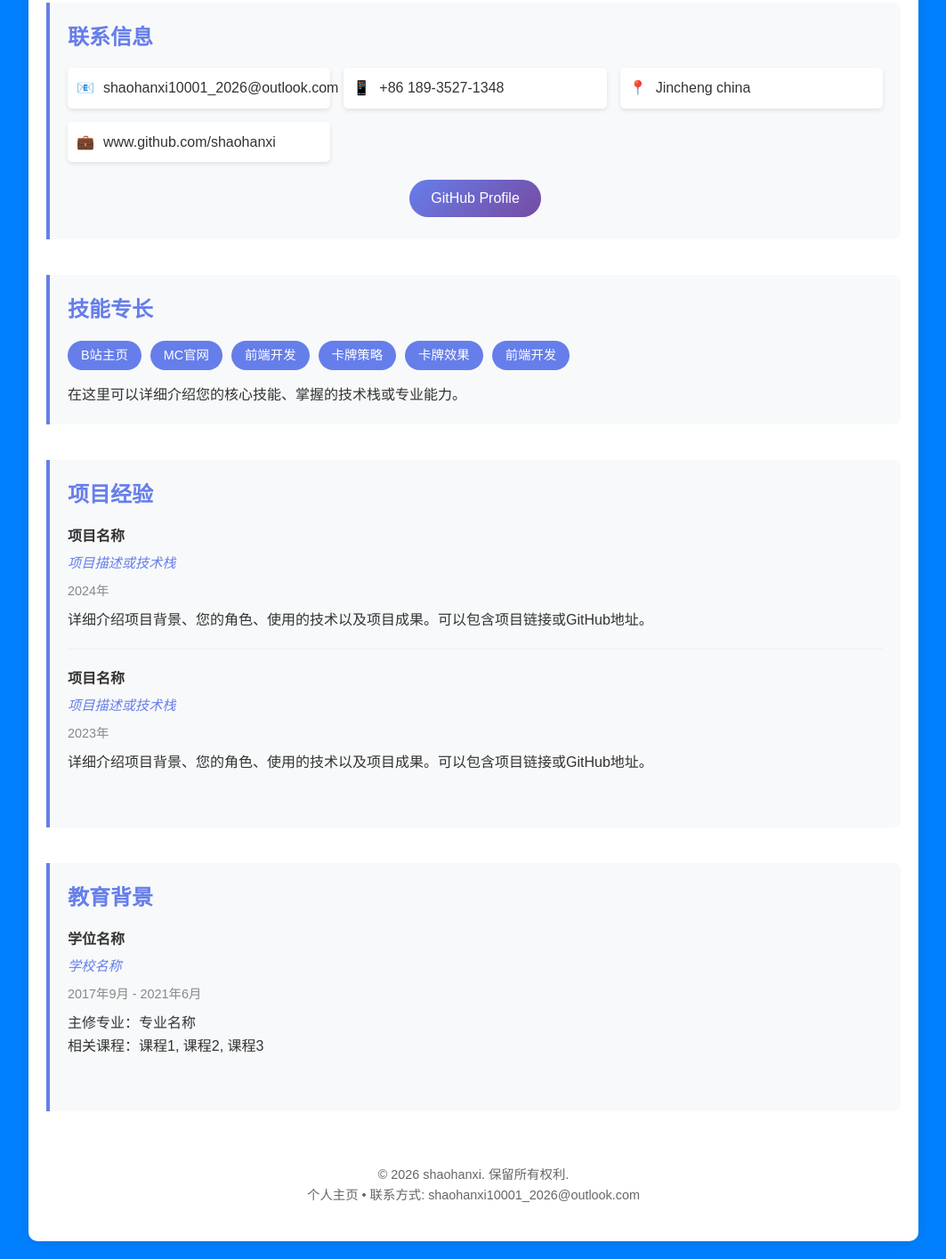
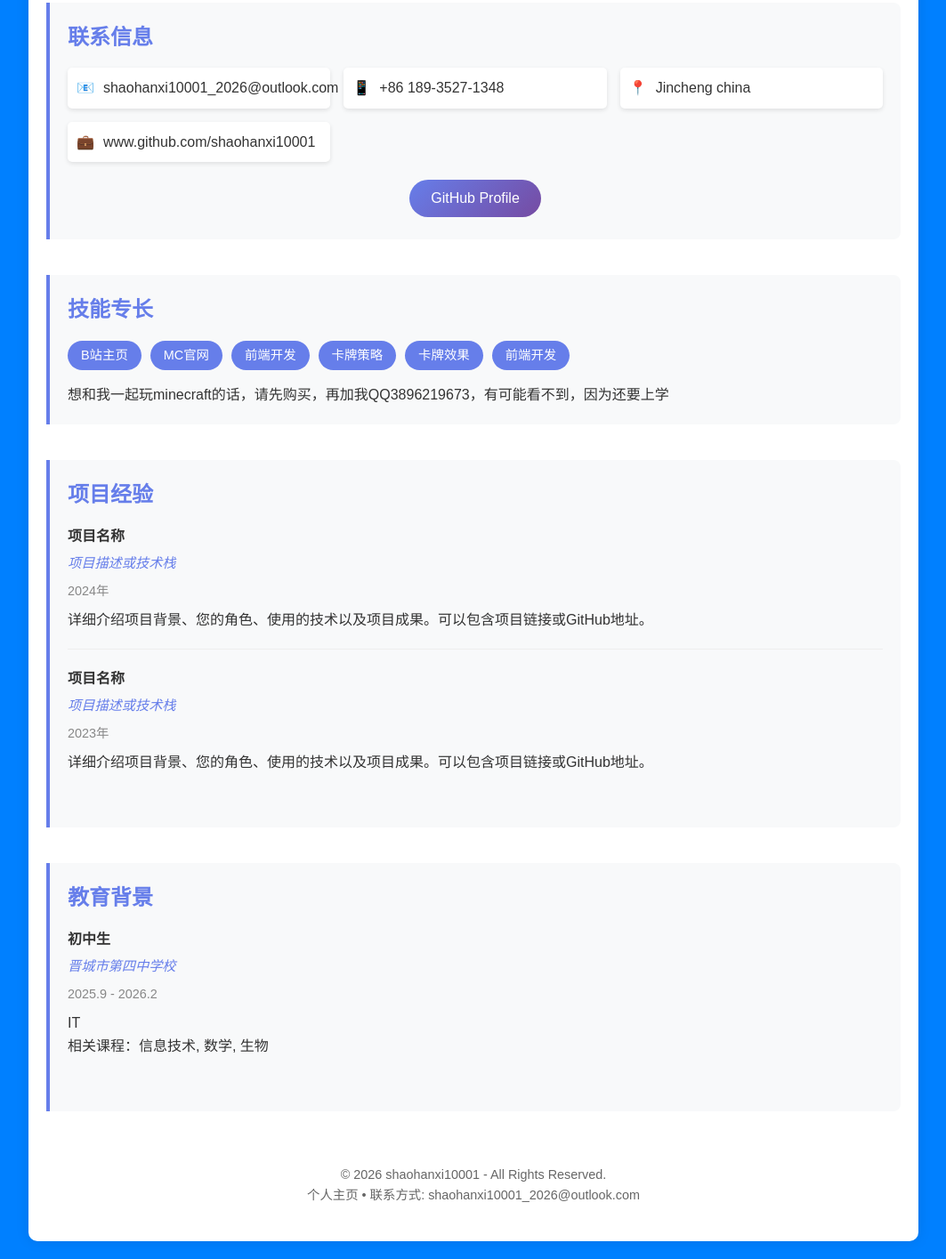
Before and after one commit to shaohanxi10001/shaohanxi, a plain HTML site: page index.html in a window 1280 px wide. Shown: the part 533-1948 px from the top of the page at 89% size, without its empty margins (108-1171 px from the left). Drawn offline with Linux system fonts and the light colour scheme.

Commit message:
index.html

```diff
--- a/index.html
+++ b/index.html
@@ -193,8 +193,8 @@
             <p>晋城四中</p>
             <div style="margin-top: 20px;">
                 <button class="action-button" onclick="location.href='mailto:shaohanxi10001_2026@outlook.com'" style="margin-right: 10px;">📧 发送邮件</button>
-                <button class="action-button" onclick="downloadResume()" style="margin-right: 10px;">📄 下载简历</button>
-                <button class="action-button" onclick="window.open('https://www.github.com/shaohanxi', '_blank')" style="margin-right: 10px;">💻 GitHub</button>
+                <button class="action-button" onclick="downloadResume()" style="margin-right: 10px;">📄 下载my profile</button>
+                <button class="action-button" onclick="window.open('https://www.github.com/shaohanxi10001', '_blank')" style="margin-right: 10px;">💻 GitHub</button>
             </div>
         </header>
 
@@ -211,7 +211,7 @@
                     <strong>📍</strong> Jincheng china
                 </div>
                 <div class="contact-item">
-                    <strong>💼</strong> www.github.com/shaohanxi
+                    <strong>💼</strong> www.github.com/shaohanxi10001
                 </div>
             </div>
             <div style="margin-top: 15px; text-align: center;">
@@ -229,7 +229,7 @@
                 <span class="skill-tag" data-href="https://www.kardsgame.com/cards">卡牌效果</span>
                 <span class="skill-tag" data-href="https://你的博客.com">前端开发</span>
             </div>
-            <p style="margin-top: 15px;">在这里可以详细介绍您的核心技能、掌握的技术栈或专业能力。</p>
+            <p style="margin-top: 15px;">想和我一起玩minecraft的话，请先购买，再加我QQ3896219673，有可能看不到，因为还要上学</p>
         </div>
 
         <div class="section">
@@ -251,22 +251,22 @@
         <div class="section">
             <h2>教育背景</h2>
             <div class="experience-item">
-                <div class="item-title">学位名称</div>
-                <div class="item-subtitle">学校名称</div>
-                <div class="item-date">2017年9月 - 2021年6月</div>
-                <p>主修专业：专业名称<br>相关课程：课程1, 课程2, 课程3</p>
+                <div class="item-title">初中生</div>
+                <div class="item-subtitle">晋城市第四中学校</div>
+                <div class="item-date">2025.9 - 2026.2</div>
+                <p>IT<br>相关课程：信息技术, 数学, 生物</p>
             </div>
         </div>
 
         <footer>
-            <p>&copy; 2026 shaohanxi. 保留所有权利.</p>
+            <p>&copy; 2026 shaohanxi10001 - All Rights Reserved.</p>
             <p>个人主页 • 联系方式: shaohanxi10001_2026@outlook.com</p>
         </footer>
     </div>
 
     <script>
         function downloadResume() {
-            alert('简历下载功能 - 您可以在此处添加实际的简历下载功能');
+            onclick="window.open('shaohanxi/resume.pdf', '_blank')";
             // 这里可以替换成实际的简历PDF文件下载
             // window.open('resume.pdf', '_blank');
         }
```
